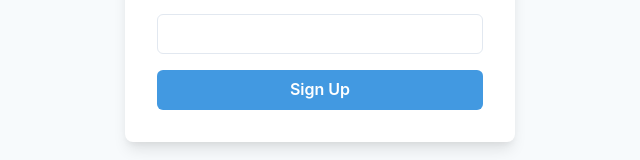
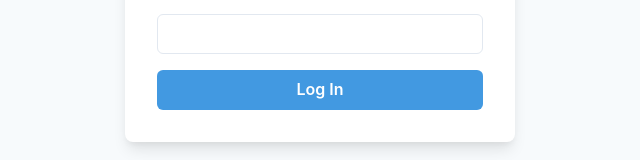
Before and after one commit to jvstn/goals_and_gratitude, a Next.js app in the folder client/: page /login in a window 1280 px wide. Shown: the part 436-596 px from the top of the page, without its empty margins (320-960 px from the left). Built offline with nearby package versions, Linux system fonts and the light colour scheme.

Commit message:
Fix typo in login button

```diff
--- a/client/components/LoginForm/index.tsx
+++ b/client/components/LoginForm/index.tsx
@@ -81,7 +81,7 @@ export default function LoginForm(): ReactElement {
               }}
               onClick={handleSubmit}
             >
-              Sign Up
+              Log In
             </Button>
           </Stack>
         </Stack>
```
